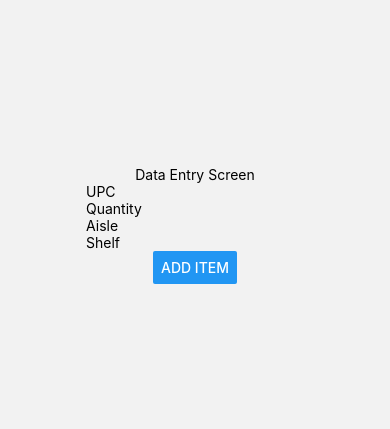
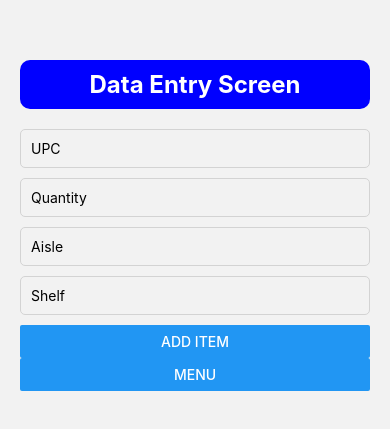
Before and after one commit to TrueKarter/InventoryApp, a React Native app: screen /DataEntry in a window 390 px wide. Shown: the part 197-626 px from the top of the page. Built offline with nearby package versions, Linux system fonts and the light colour scheme.

Commit message:
Implemented quantity validation and removal functionality in RemovalScreen.

```diff
--- a/src/firebase/DatabaseFunctions.js
+++ b/src/firebase/DatabaseFunctions.js
@@ -1,9 +1,17 @@
+// DatabaseFunctions.js
 import { db } from './config';
-import { collection, addDoc } from 'firebase/firestore';
+import {
+  collection,
+  addDoc,
+  getDocs,
+  deleteDoc,
+  doc,
+  updateDoc,
+} from 'firebase/firestore';
 
 const addItemToDatabase = (upc, quantity, aisle, shelf) => {
-  const invetoryCollection = collection(db, 'inventory');
-  addDoc(invetoryCollection, {
+  const inventoryCollection = collection(db, 'inventory');
+  addDoc(inventoryCollection, {
     upc,
     quantity,
     aisle,
@@ -17,4 +25,33 @@ const addItemToDatabase = (upc, quantity, aisle, shelf) => {
     });
 };
 
-export { addItemToDatabase };
+const removeItemFromDatabase = async (upc, quantityToRemove) => {
+  const inventoryCollection = collection(db, 'inventory');
+  const querySnapshot = await getDocs(inventoryCollection);
+
+  querySnapshot.forEach(async (document) => {
+    const data = document.data();
+
+    if (data.upc === upc) {
+      try {
+        const newQuantity = data.quantity - quantityToRemove;
+
+        if (newQuantity <= 0) {
+          await deleteDoc(doc(inventoryCollection, document.id));
+          alert(
+            'Item removed from the database due to quantity reaching zero.'
+          );
+        } else {
+          await updateDoc(doc(inventoryCollection, document.id), {
+            quantity: newQuantity,
+          });
+          alert('Item quantity updated in the database successfully.');
+        }
+      } catch (error) {
+        console.error(error);
+      }
+    }
+  });
+};
+
+export { addItemToDatabase, removeItemFromDatabase };
--- a/src/navigation/AppNavigator.js
+++ b/src/navigation/AppNavigator.js
@@ -5,6 +5,7 @@ import LoginScreen from '../screens/LoginScreen/LoginScreen';
 import RegistrationScreen from '../screens/RegistrationScreen/RegistrationScreen';
 import HomeScreen from '../screens/HomeScreen/HomeScreen';
 import DataEntryScreen from '../screens/DataEntryScreen/DataEntryScreen';
+import RemovalScreen from '../screens/RemovalScreen/RemovalScreen';
 
 const Stack = createNativeStackNavigator();
 
@@ -12,7 +13,7 @@ const Stack = createNativeStackNavigator();
 export default function AppNavigator() {
   return (
     <NavigationContainer>
-      <Stack.Navigator initialRouteName="Login">
+      <Stack.Navigator initialRouteName="DataEntry">
         <Stack.Screen
           name="Login"
           component={LoginScreen}
@@ -33,6 +34,7 @@ export default function AppNavigator() {
           component={DataEntryScreen}
           options={{ headerShown: false }}
         />
+        <Stack.Screen name="Removal" component={RemovalScreen} />
       </Stack.Navigator>
     </NavigationContainer>
   );
--- a/src/screens/DataEntryScreen/DataEntryScreen.js
+++ b/src/screens/DataEntryScreen/DataEntryScreen.js
@@ -1,16 +1,18 @@
 import React, { useState } from 'react';
 import { addItemToDatabase } from '../../firebase/DatabaseFunctions';
-import { Button, Text, StyleSheet, TextInput } from 'react-native';
+import { View, Text, StyleSheet, TextInput, Button } from 'react-native';
 import { SafeAreaView } from 'react-native-safe-area-context';
 
-export default function DataEntryScreen() {
+export default function DataEntryScreen({ navigation }) {
   const [upc, setUpc] = useState('');
   const [quantity, setQuantity] = useState('');
   const [aisle, setAisle] = useState('');
   const [shelf, setShelf] = useState('');
 
   const handleAddItem = () => {
-    addItemToDatabase(upc, quantity, aisle, shelf);
+    const quantityNumber = parseFloat(quantity);
+
+    addItemToDatabase(upc, quantityNumber, aisle, shelf);
 
     setUpc('');
     setQuantity('');
@@ -20,28 +22,35 @@ export default function DataEntryScreen() {
 
   return (
     <SafeAreaView style={styles.container}>
-      <Text>Data Entry Screen</Text>
+      <View style={styles.header}>
+        <Text style={styles.headerText}>Data Entry Screen</Text>
+      </View>
       <TextInput
+        style={styles.input}
         placeholder="UPC"
         value={upc}
         onChangeText={(upc) => setUpc(upc)}
       />
       <TextInput
+        style={styles.input}
         placeholder="Quantity"
         value={quantity}
         onChangeText={(quantity) => setQuantity(quantity)}
       />
       <TextInput
+        style={styles.input}
         placeholder="Aisle"
         value={aisle}
         onChangeText={(aisle) => setAisle(aisle)}
       />
       <TextInput
+        style={styles.input}
         placeholder="Shelf"
         value={shelf}
         onChangeText={(shelf) => setShelf(shelf)}
       />
       <Button title="Add Item" onPress={handleAddItem} />
+      <Button title="Menu" onPress={() => navigation.navigate('Home')} />
     </SafeAreaView>
   );
 }
@@ -50,6 +59,26 @@ const styles = StyleSheet.create({
   container: {
     flex: 1,
     justifyContent: 'center',
+    padding: 20,
+    backgroundColor: '#f2f2f2',
+  },
+  header: {
+    backgroundColor: 'blue',
+    padding: 10,
+    marginBottom: 20,
+    borderRadius: 10,
     alignItems: 'center',
   },
+  headerText: {
+    fontSize: 24,
+    fontWeight: 'bold',
+    color: '#fff',
+  },
+  input: {
+    borderWidth: 1,
+    borderColor: 'lightgray',
+    padding: 10,
+    marginBottom: 10,
+    borderRadius: 5,
+  },
 });
--- a/src/screens/HomeScreen/HomeScreen.js
+++ b/src/screens/HomeScreen/HomeScreen.js
@@ -65,7 +65,10 @@ export default function HomeScreen({ navigation }) {
           </Pressable>
         </View>
         <View style={styles.rowContainer}>
-          <Pressable style={styles.button}>
+          <Pressable
+            style={styles.button}
+            onPress={() => navigation.navigate('Removal')}
+          >
             <View style={styles.iconContainer}>
               <Foundation name="page-remove" size={30} color="white" />
             </View>
--- /dev/null
+++ b/src/screens/RemovalScreen/RemovalScreen.js
@@ -0,0 +1,46 @@
+import React, { useState } from 'react';
+import { Button, StyleSheet, Text, TextInput, View } from 'react-native';
+import { SafeAreaView } from 'react-native-safe-area-context';
+import { removeItemFromDatabase } from '../../firebase/DatabaseFunctions';
+
+export default function RemovalScreen() {
+  const [upc, setUpc] = useState('');
+  const [quantityToRemove, setQuantityToRemove] = useState('1');
+
+  const handleRemoveItem = () => {
+    const quantityToRemoveNumber = parseFloat(quantityToRemove);
+
+    removeItemFromDatabase(upc, quantityToRemoveNumber);
+  };
+
+  return (
+    <SafeAreaView style={styles.container}>
+      <View style={styles.header}>
+        <Text style={styles.headerText}>Removal Screen</Text>
+      </View>
+      <TextInput
+        style={styles.input}
+        placeholder="UPC"
+        value={upc}
+        onChangeText={(upc) => setUpc(upc)}
+      />
+      <TextInput
+        style={styles.input}
+        placeholder="Quantity to Remove"
+        value={quantityToRemove}
+        onChangeText={(quantityToRemove) =>
+          setQuantityToRemove(quantityToRemove)
+        }
+      />
+      <Button title="Remove Item" onPress={handleRemoveItem} />
+    </SafeAreaView>
+  );
+}
+
+const styles = StyleSheet.create({
+  container: {
+    flex: 1,
+    justifyContent: 'center',
+    alignItems: 'center',
+  },
+});
```
